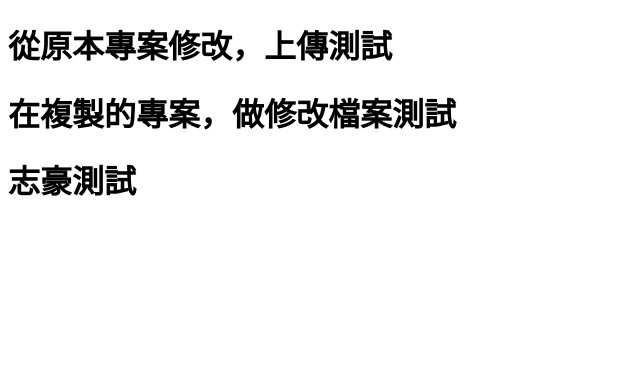
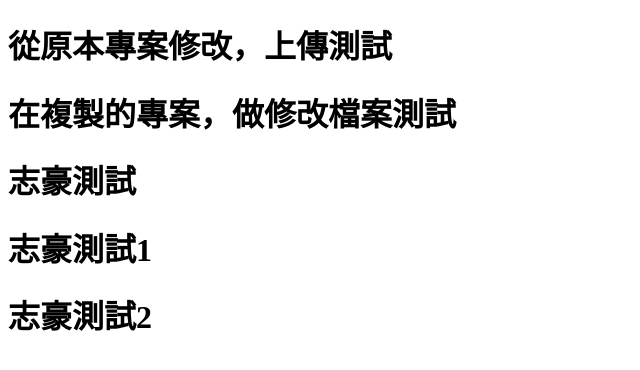
Before and after one commit to hktech-group/ExampleCollaboration, a plain HTML site: page index.html in a window 1280 px wide. Shown: the whole page, without its empty margins (0-640 px from the left). Drawn offline with Linux system fonts and the light colour scheme.

Commit message:
志豪測試2

```diff
--- a/index.html
+++ b/index.html
@@ -10,5 +10,7 @@
     <h1>從原本專案修改，上傳測試</h1>
     <h1>在複製的專案，做修改檔案測試</h1>
     <h1>志豪測試</h1>
+    <h1>志豪測試1</h1>
+    <h1>志豪測試2</h1>
 </body>
 </html>
```
